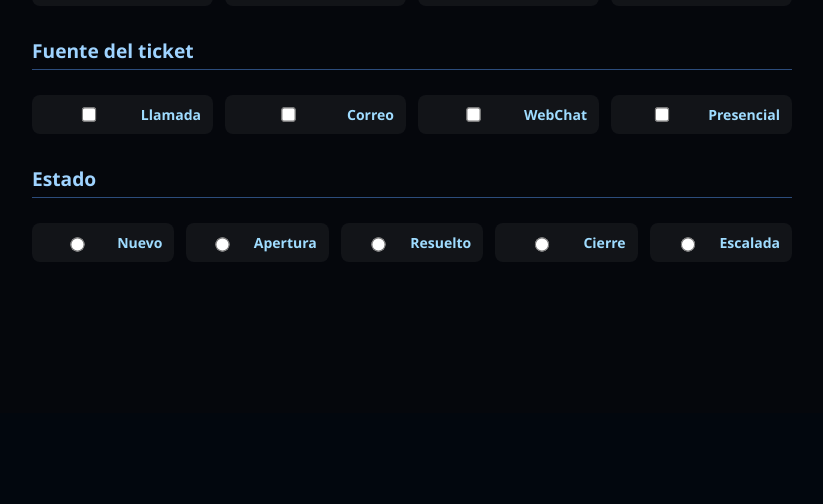
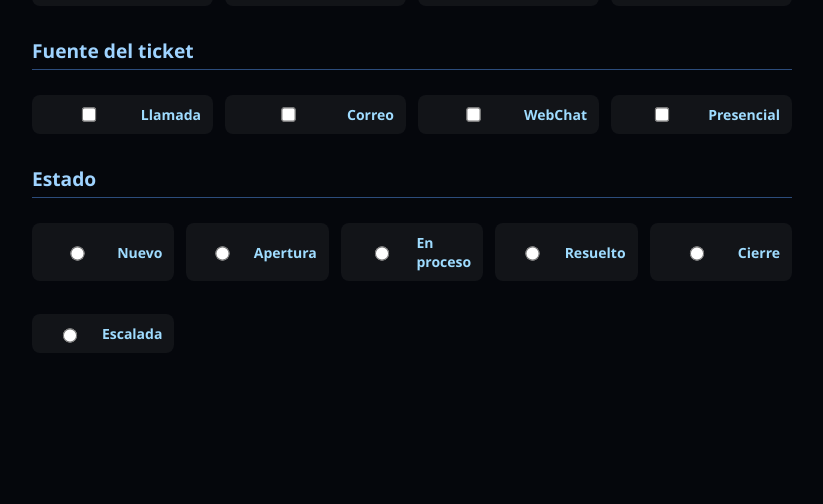
Before and after one commit to CarlokyOP/gestion-de-usuario, a Flask app: template app/templates/ticket_form.html in a window 1280 px wide. Shown: the part 1562-2066 px from the top of the page, without its empty margins (228-1051 px from the left). Before the commit the page ends 1824 px from the top, so only its background shows below. Run offline with Flask 3, Linux system fonts and the light colour scheme; the template is opened without the code that fills it: values that come from a table or form of the project are taken from there, others are empty; tables that the repository leaves empty hold one stand-in row (values such as "Sample post"); parts of the project's set-up code (start-up, migrations or seed data) failed here and were passed over.

Commit message:
Update ticket_form.html

```diff
--- a/app/templates/ticket_form.html
+++ b/app/templates/ticket_form.html
@@ -150,7 +150,7 @@
 <div class="form-section">
     <label class="section-title">Estado</label>
     <div class="option-grid">
-        {% for e in ["Nuevo", "Apertura", "Resuelto", "Cierre", "Escalada"] %}
+        {% for e in ["Nuevo", "Apertura", "En proceso", "Resuelto", "Cierre", "Escalada"] %}
         <label class="option-item">
             <input type="radio"
                    name="estado"
@@ -164,6 +164,9 @@
 </div>
 
 
+
+
+
     </form>
 </div>
 
```
